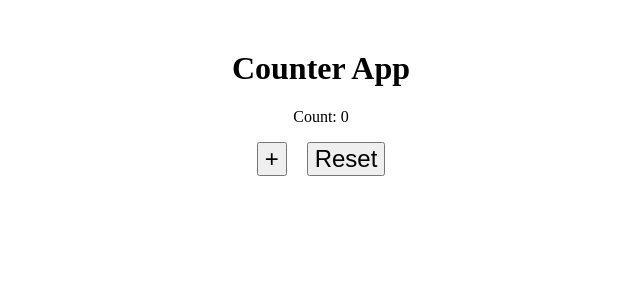
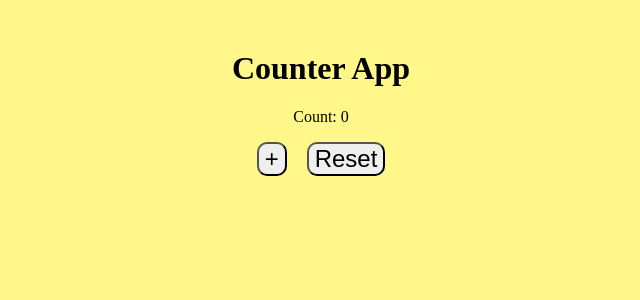
Before and after one commit to Devendra-23/Counter-App-with-React, a React (Create React App) app: page / in a window 1280 px wide. Shown: the top 300 px of the page, without its empty margins (319-959 px from the left). Built offline with nearby package versions, Linux system fonts and the light colour scheme.

Commit message:
Updated CSS styling

```diff
--- a/src/App.css
+++ b/src/App.css
@@ -7,9 +7,14 @@
   margin: 20px;
 }
 
+body {
+  background-color: #fff78a;
+}
 button {
   font-size: 1.5rem;
   margin: 0 10px;
+  border-radius: 10px;
+  background-color: ;
 }
 
 .message {
--- a/src/App.js
+++ b/src/App.js
@@ -20,7 +20,8 @@ function App() {
         <button onClick={handleIncrement}>+</button>
         <button onClick={handleReset}>Reset</button>
       </div>
-      {count > 0 && <p className="message">OM SHREE SHANESHWARAY NAMHA</p>}
+      {count > 0 && <p className="message">OM SHREE SHANESHWARAY NAMAHA</p>}
+      {count > 0 && <p className="message"> ॐ शनैश्वराय नम:</p>}
     </div>
   );
 }
```
